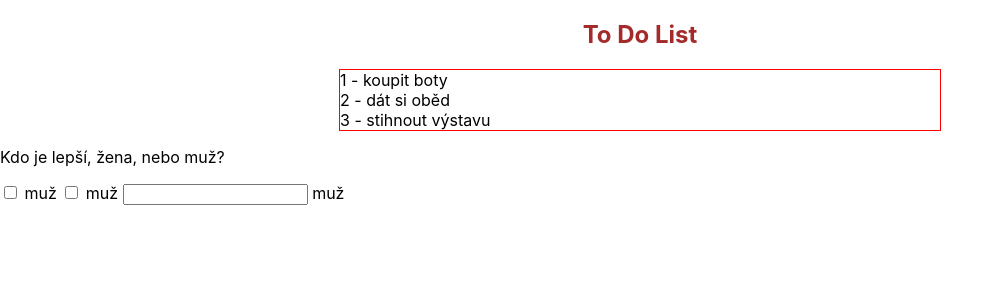
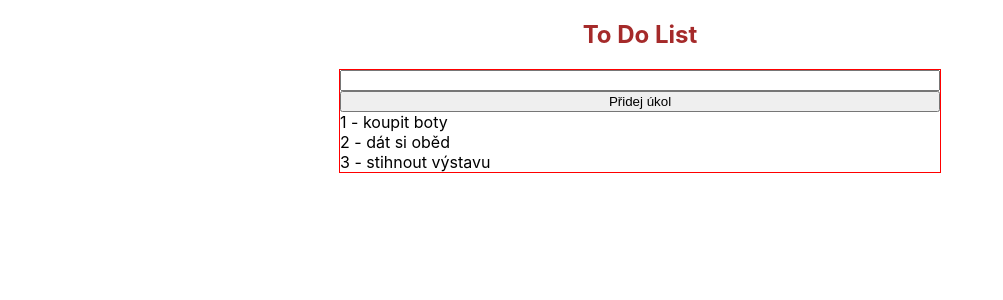
Before and after one commit to Liborias/statistikaRustuTravy, a React (Create React App) app: page / in a window 1280 px wide. Shown: the top 300 px of the page, without its empty margins (0-1003 px from the left). Built offline with nearby package versions, Linux system fonts and the light colour scheme.

Commit message:
Input, bypass, vyčištění inputu

```diff
--- a/src/ToDoList/ToDoList.js
+++ b/src/ToDoList/ToDoList.js
@@ -3,7 +3,8 @@ import "./style.css";
 
 class ToDoList extends React.Component {
   state = {
-    tasks: ["koupit boty", "dát si oběd", "stihnout výstavu"]
+    tasks: ["koupit boty", "dát si oběd", "stihnout výstavu"],
+    inputValue: ""
   };
   renderTask = () => {
     const { tasks } = this.state;
@@ -16,21 +17,38 @@ class ToDoList extends React.Component {
     console.log(vysledneDivy);
     return vysledneDivy;
   };
+  addTask = (ukol = "napij se vína!") => {
+    const { tasks } = this.state;
+    // const rozsirene = tasks.concat(["se učit"]);
+    //    this.setState({ tasks: rozsirene });
+    const newTask = [ukol];
+    const copyTasks = [...tasks, ...newTask]; // tři tečky jsou příkaz k vytvoření kopie z tasks
+    //copyTasks.push("uuuu");
+    this.setState({ tasks: copyTasks, inputValue: "" }); //tohle nejen přepíše pole s úkoly za nové, ale i promaže řádek inputu
+  };
   render() {
     const { tasks } = this.state;
     return (
       <div className="wrapper">
         <h2>To Do List</h2>
         <div className="tasksFrame">
+          <input
+            type="text"
+            onChange={e => this.setState({ inputValue: e.target.value })} //e se používá, protože tím písmenem začíná event (je to ustálené), target je označní vstupu (input) a value je jeden z atributů inputu
+            value={this.state.inputValue}
+          />
+          <button onClick={() => this.addTask(this.state.inputValue)}>
+            Přidej úkol
+          </button>
           <div className="tasksList">{this.renderTask()}</div>
         </div>
-        <p>Kdo je lepší, žena, nebo muž?</p>
+        {/*<p>Kdo je lepší, žena, nebo muž?</p>
         <input type="checkbox" name="sex" id="r1" />
         <label for="r1"> muž </label>
         <input type="checkbox" name="sex" id="r2" />
         <label for="r2"> muž </label>
         <input type="password" name="sex" id="r3" />
-        <label for="r3"> muž </label>
+        <label for="r3"> muž </label>*/}
       </div>
     );
   }
```
Also changed, not shown: Poznámky k výuce react/zápis react.txt, src/ukol.txt.
